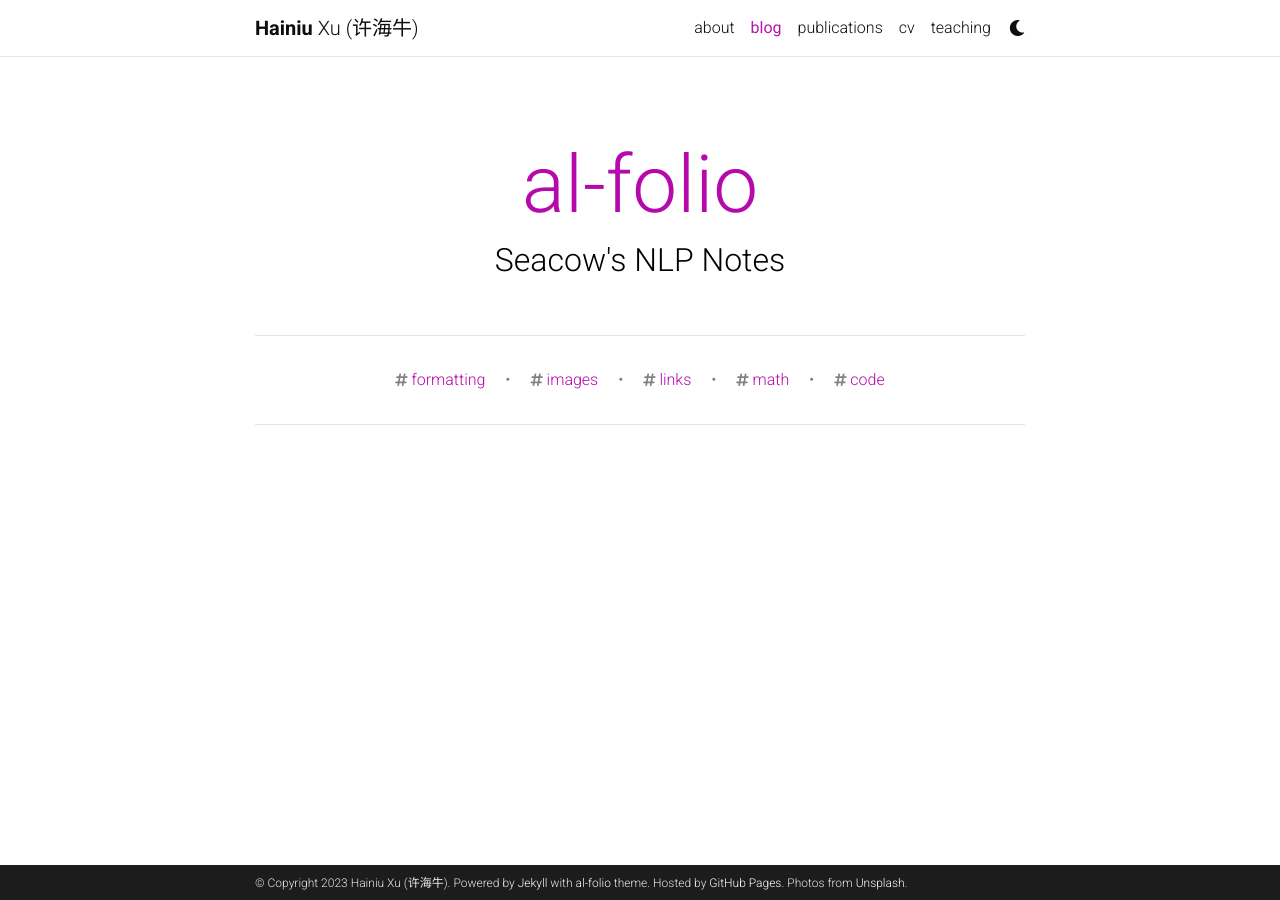
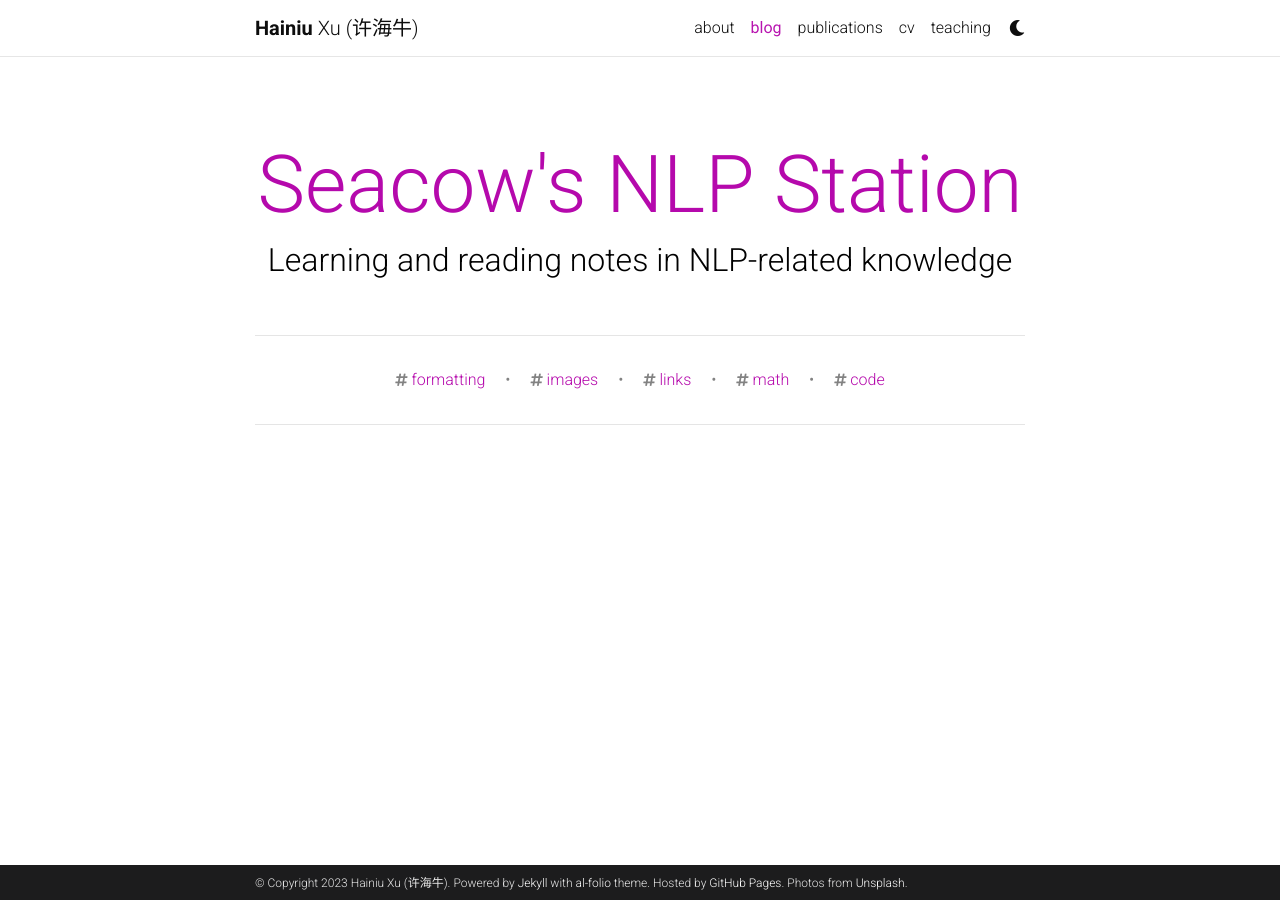
Before and after one commit to SeacowX/SeacowX.github.io, a Jekyll site: the page built from blog/index.html, in a window 1280 px wide. Built offline with Jekyll 4.4.1, drawn with Linux system fonts in a browser that asks for light colours; the list of posts is cut into pages by our own code; comment, search, counter and statistics services are not loaded; a style sheet for code colours, icons or effects is not loaded.

Commit message:
code update

```diff
--- a/_config.yml
+++ b/_config.yml
@@ -1,4 +1,4 @@
-# -----------------------------------------------------------------------------
+#-----------------------------------------------------------------------------
 # Site settings
 # -----------------------------------------------------------------------------
 
@@ -117,9 +117,9 @@ bing_site_verification:  # out your bing-site-verification ID (Bing Webmaster)
 # Blog
 # -----------------------------------------------------------------------------
 
-blog_name: al-folio # blog_name will be displayed in your blog page
+blog_name: Seacow's NLP Station # blog_name will be displayed in your blog page
 blog_nav_title: blog # your blog must have a title for it to be displayed in the nav bar
-blog_description: Seacow's NLP Notes
+blog_description: Learning and reading notes in NLP-related knowledge
 permalink: /blog/:year/:title/
 
 # Pagination
```
